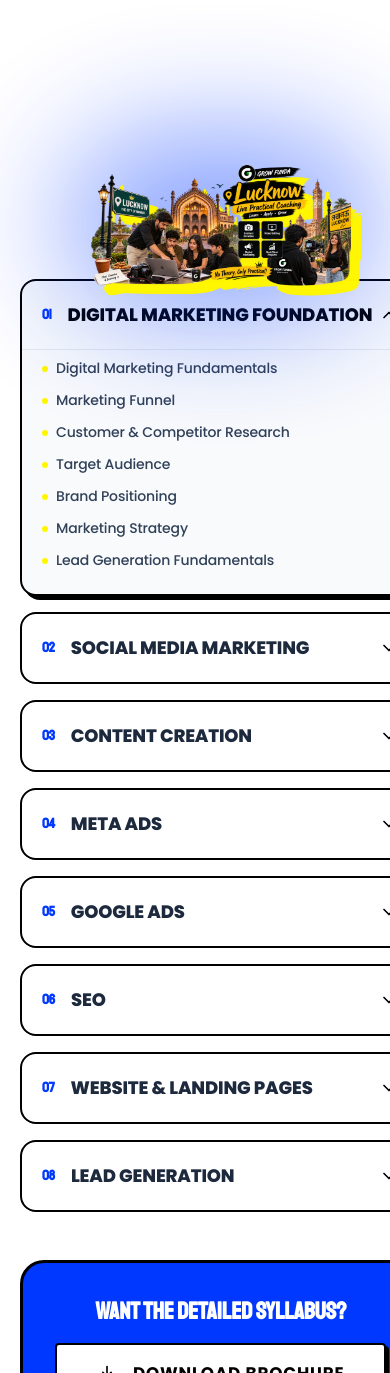
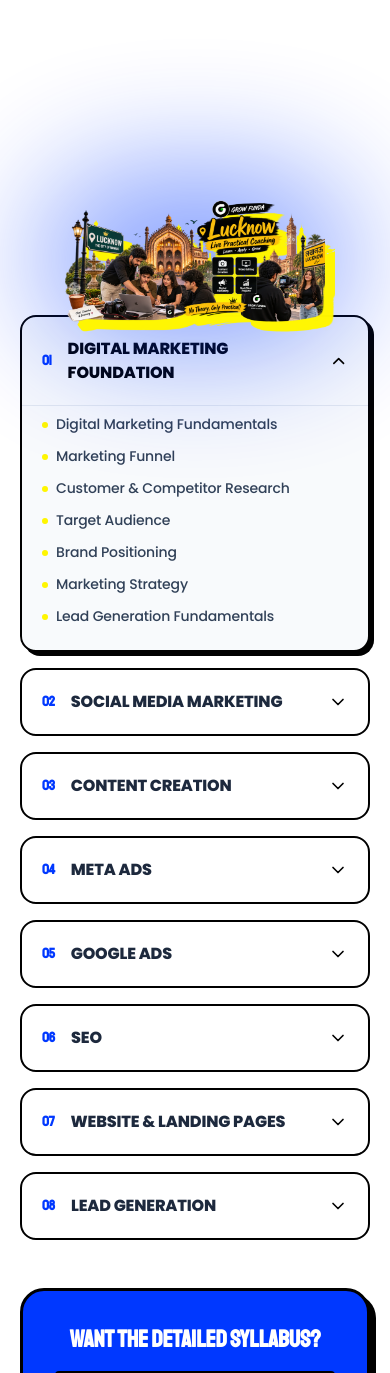
Before and after one commit to MdHuzaifa018/Digital-Marketing-landing-page, a React (Vite) app: page / in a window 390 px wide. Shown: the part 6215-7588 px from the top of the page. Built offline with nearby package versions, Linux system fonts and the light colour scheme.

Commit message:
Fix grid track blowout and force min-width 0 on flex children

```diff
--- a/src/components/sections/CurriculumSection.jsx
+++ b/src/components/sections/CurriculumSection.jsx
@@ -17,14 +17,14 @@ const CurriculumSection = () => {
         <div className="grid lg:grid-cols-5 gap-10 lg:gap-12 items-start max-w-7xl mx-auto">
 
           {/* Left Column: Heading & Cutout Image */}
-          <div className="lg:col-span-2 flex flex-col items-center lg:items-start text-center lg:text-left sticky top-24">
+          <div className="lg:col-span-2 flex flex-col items-center lg:items-start text-center lg:text-left sticky top-24 min-w-0 w-full overflow-visible">
             <SectionHeading
               eyebrow="What You Will Learn"
               title="Industry-Ready Curriculum."
               subtitle="12 modules designed to take you from a beginner to a job-ready digital marketing expert."
-              align="left"
+              align="center"
+              className="lg:!items-start lg:!text-left w-full"
               id="curriculum-heading"
-              className="lg:items-start"
             />
 
             <motion.div
@@ -44,8 +44,8 @@ const CurriculumSection = () => {
           </div>
 
           {/* Right Column: Accordions */}
-          <div className="lg:col-span-3 w-full mt-10 lg:mt-0">
-            <div className="space-y-4">
+          <div className="lg:col-span-3 w-full mt-10 lg:mt-0 min-w-0">
+            <div className="space-y-4 w-full">
             {curriculum.map((module, index) => {
               const isOpen = openModule === index;
               return (
@@ -64,11 +64,11 @@ const CurriculumSection = () => {
                     onClick={() => setOpenModule(isOpen ? -1 : index)}
                     aria-expanded={isOpen}
                   >
-                    <div className="flex items-center gap-4">
-                      <span className="text-sm font-900 font-heading text-[var(--color-primary)]">
+                    <div className="flex items-center gap-4 min-w-0">
+                      <span className="text-sm font-900 font-heading text-[var(--color-primary)] shrink-0">
                         {String(index + 1).padStart(2, '0')}
                       </span>
-                      <h3 className={`text-lg md:text-xl font-800 transition-colors ${isOpen ? 'text-black' : 'text-slate-800'}`}>
+                      <h3 className={`text-base sm:text-lg md:text-xl font-800 transition-colors min-w-0 break-words ${isOpen ? 'text-black' : 'text-slate-800'}`}>
                         {module.title}
                       </h3>
                     </div>
```
